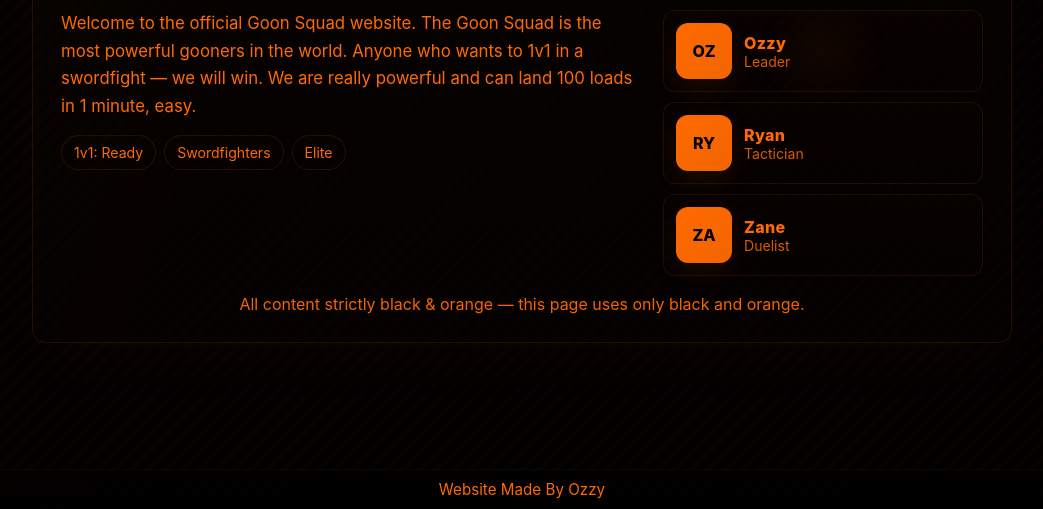
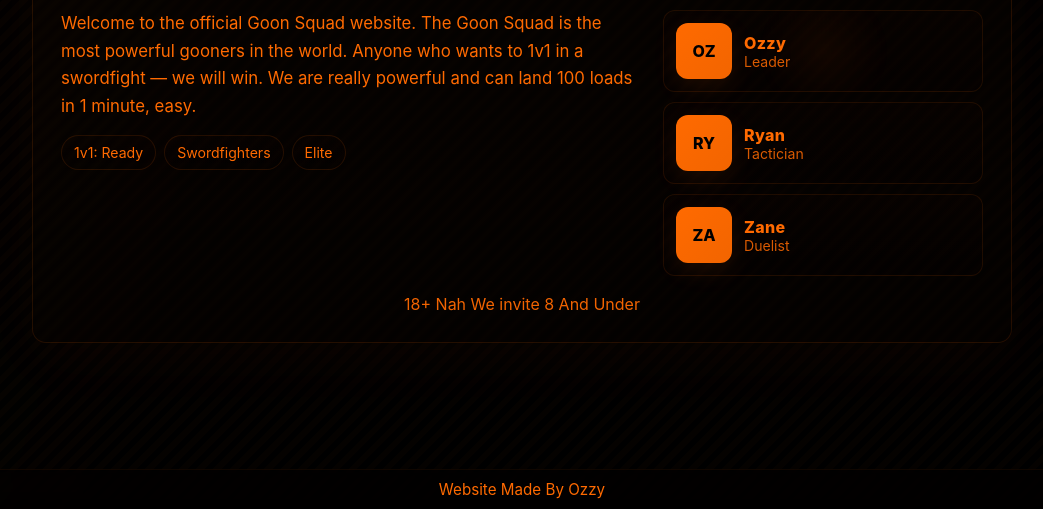
Before and after one commit to mathpunch/super-duper-meme, a plain HTML site: page index.html in a window 1280 px wide. Shown: the part 291-800 px from the top of the page, without its empty margins (118-1161 px from the left). Drawn offline with Linux system fonts and the light colour scheme.

Commit message:
Update card footer content

```diff
--- a/index.html
+++ b/index.html
@@ -166,7 +166,7 @@
         </aside>
       </main>
 
-      <div class="card-footer">All content strictly black & orange — this page uses only black and orange.</div>
+      <div class="card-footer">18+ Nah We invite 8 And Under</div>
     </section>
   </div>
 
```
